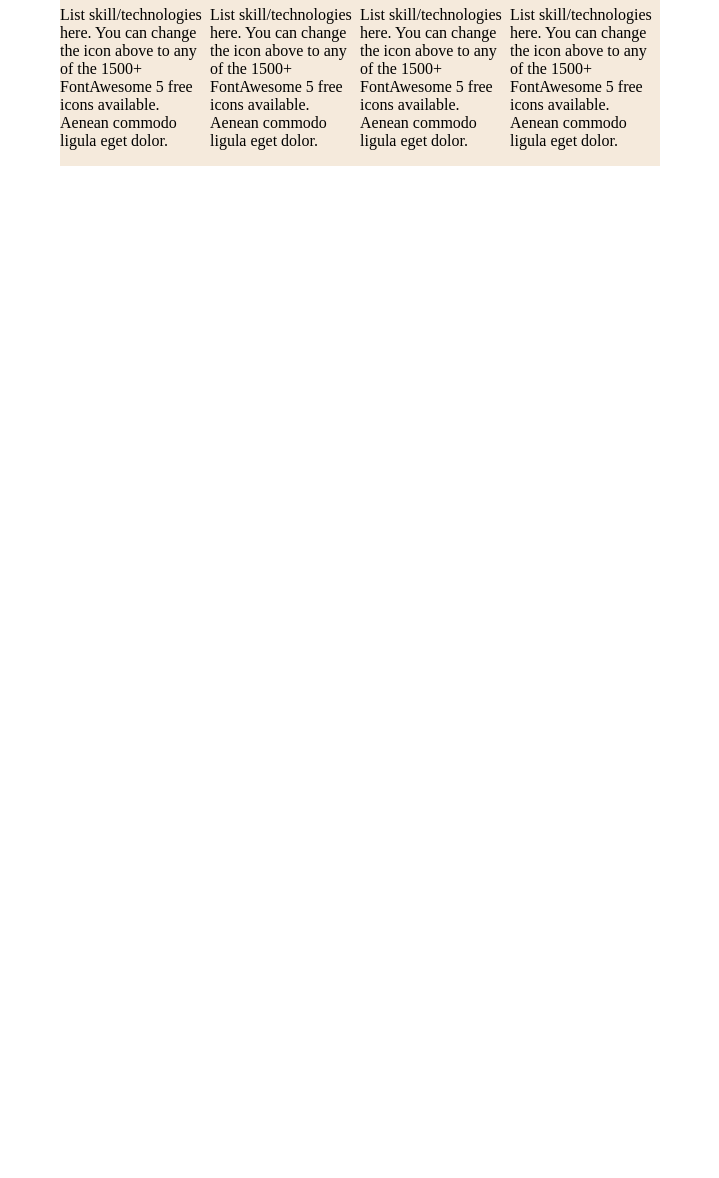
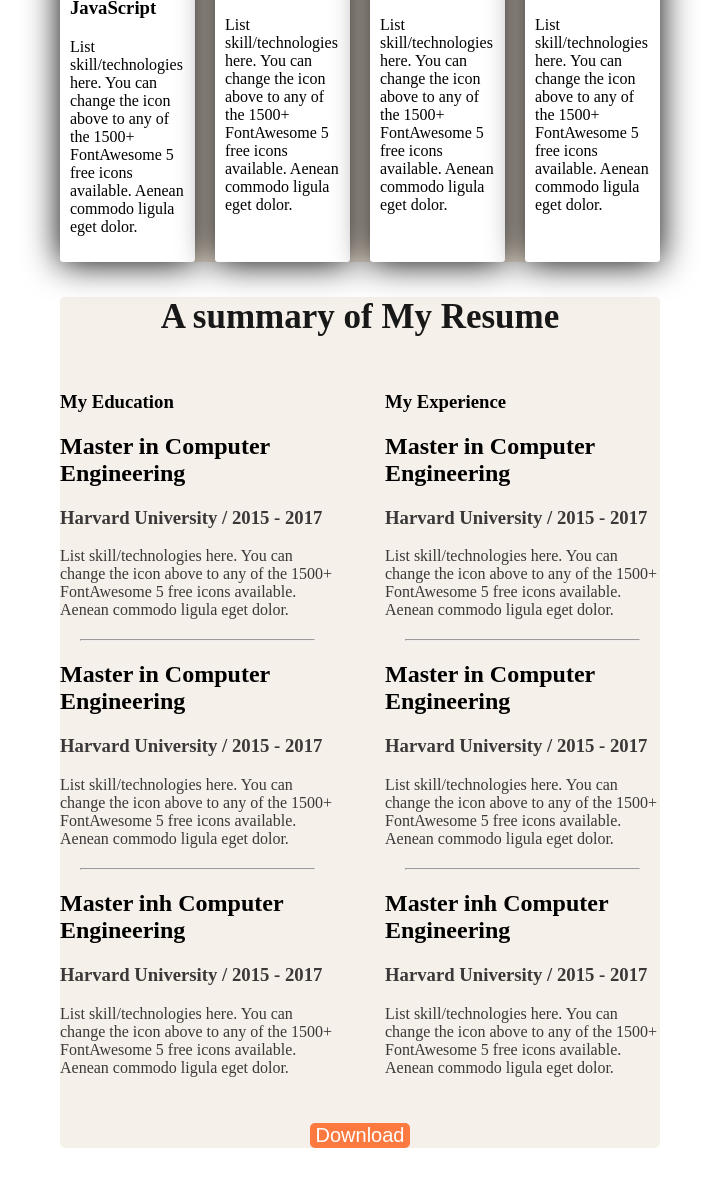
Before and after one commit to sagor009988/web-portfolio, a plain HTML site: page index.html in a window 1280 px wide. Shown: the part 1203-2381 px from the top of the page, without its empty margins (280-999 px from the left). Before the commit the page ends 1377 px from the top, so only its background shows below. Drawn offline with Linux system fonts and the light colour scheme.

Commit message:
additing resume descriptions

```diff
--- a/index.html
+++ b/index.html
@@ -91,6 +91,63 @@
         </div>
     </div>
    </section>
+   <!--resume section-->
+   <section>
+    <div class="resume-bg">
+        <h3 class="section-title">A summary of My Resume</h3>
+    <div class="resume-container">
+     <div class="resume-colum">
+        <h3 class="resume-colum-title">My Education</h3>
+        <div class="resume-item">
+            <h2 class="sesume-item-title">Master in Computer Engineering</h2>
+            <h3 class="resume-item-instute">Harvard University / 2015 - 2017</h3>
+            <p class="resume-item-description">List skill/technologies here. You can change the icon above
+                to any of the 1500+ FontAwesome 5 free icons available. Aenean commodo ligula eget dolor.</p>
+         </div>
+         <hr>
+         <div class="resume-item">
+            <h2 class="sesume-item-title">Master in Computer Engineering</h2>
+            <h3 class="resume-item-instute">Harvard University / 2015 - 2017</h3>
+            <p class="resume-item-description">List skill/technologies here. You can change the icon above
+                to any of the 1500+ FontAwesome 5 free icons available. Aenean commodo ligula eget dolor.</p>
+        </div>
+        <hr>
+          <div class="resume-item">
+            <h2 class="sesume-item-title">Master inh Computer Engineering</h2>
+            <h3 class="resume-item-instute">Harvard University / 2015 - 2017</h3>
+            <p class="resume-item-description">List skill/technologies here. You can change the icon above
+                to any of the 1500+ FontAwesome 5 free icons available. Aenean commodo ligula eget dolor.</p>
+        </div>
+     </div>
+     <div class="resume-colum">
+        <h3 class="resume-colum-title">My Experience</h3>
+        <div class="resume-item">
+            <h2 class="sesume-item-title">Master in Computer Engineering</h2>
+            <h3 class="resume-item-instute">Harvard University / 2015 - 2017</h3>
+            <p class="resume-item-description">List skill/technologies here. You can change the icon above
+                to any of the 1500+ FontAwesome 5 free icons available. Aenean commodo ligula eget dolor.</p>
+         </div>
+         <hr>
+         <div class="resume-item">
+            <h2 class="sesume-item-title">Master in Computer Engineering</h2>
+            <h3 class="resume-item-instute">Harvard University / 2015 - 2017</h3>
+            <p class="resume-item-description">List skill/technologies here. You can change the icon above
+                to any of the 1500+ FontAwesome 5 free icons available. Aenean commodo ligula eget dolor.</p>
+        </div>
+        <hr>
+          <div class="resume-item">
+            <h2 class="sesume-item-title">Master inh Computer Engineering</h2>
+            <h3 class="resume-item-instute">Harvard University / 2015 - 2017</h3>
+            <p class="resume-item-description">List skill/technologies here. You can change the icon above
+                to any of the 1500+ FontAwesome 5 free icons available. Aenean commodo ligula eget dolor.</p>
+        </div>
+      </div>
+     </div>
+     <div class="download">
+        <button class="btn-color">Download</button>
+     </div>
+    </div>
+   </section>
     </main>
     <footer>
 
--- a/styles/portfolio.css
+++ b/styles/portfolio.css
@@ -102,7 +102,36 @@ main{
 .skills-container{
     display: flex;
     justify-content: space-between;
+    gap:20px ;
 }
 .skill{
-    justify-content: center;
+    padding: 10px;
+    border-radius: 3px;
+    background-color: white;
+    box-shadow: 0px 1px 35px 0px;
+
 }
+.resume-bg{
+    background-color:rgb(246, 240, 234);
+    border-radius: 5px;
+}
+.resume-colum-titl{
+color: #757575;
+
+
+}
+.resume-container{
+    display: flex;
+    gap: 50px;
+}
+
+.resume-item-instute,.resume-item-description{
+    color: #3a3838;
+}
+.resume-container hr{
+    margin: 20px;
+}
+.download{
+    text-align: center;
+    margin: 30px;
+}
```
